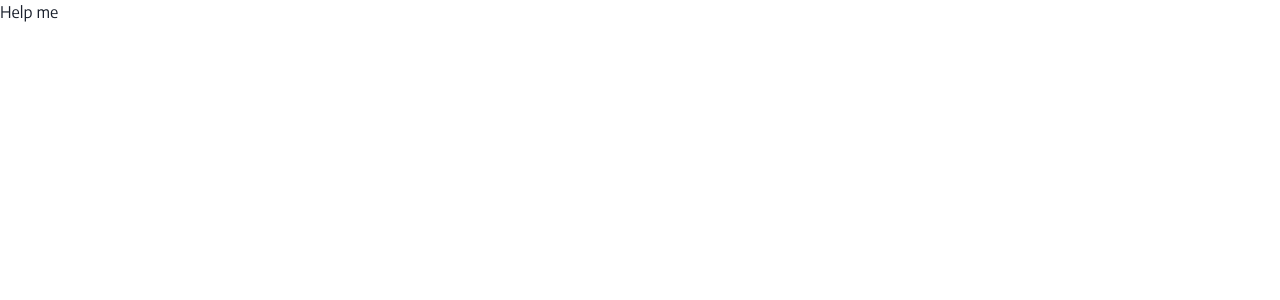
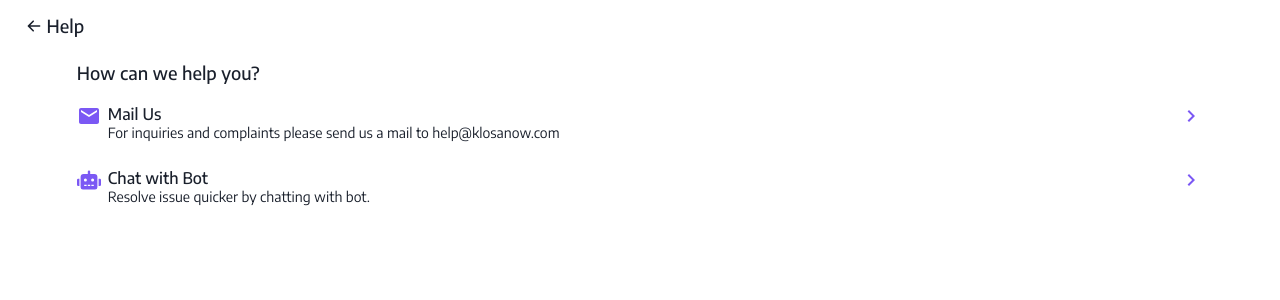
Before and after one commit to KlosaNow/klosanow-frontend, a React (Vite) app: page /help in a window 1280 px wide. Shown: the top 300 px of the page. Built offline with nearby package versions, Linux system fonts and the light colour scheme.

Commit message:
Add help component page

```diff
--- /dev/null
+++ b/src/components/Heading.tsx
@@ -0,0 +1,17 @@
+import { Link } from "react-router-dom";
+import { HiArrowLeft } from "react-icons/hi"
+
+const Heading = (props) => {
+  const { pageName } = props;
+
+  return (
+    <header className="section-heading">
+      <Link to="/">
+        <HiArrowLeft />
+      </Link>
+      <h2 className="heading2">{pageName}</h2>
+    </header>
+  );
+};
+
+export default Heading;
--- a/src/components/Help.tsx
+++ b/src/components/Help.tsx
@@ -1,6 +1,50 @@
-function Help() {
+import Heading from "./Heading";
+import "../styles/help.scss";
+import { MdEmail, MdKeyboardArrowRight } from "react-icons/md";
+import { FaRobot } from "react-icons/fa";
+
+const Help = () => {
   return (
-    <>Help me</>
+    <>
+      <Heading pageName="Help" />
+      <section className="help">
+        <h2 className="heading2 page-heading">How can we help you?</h2>
+
+        <div className="help-content">
+          <div className="help-items">
+            <div className="help-text">
+              <div className="icons">
+                <MdEmail />
+              </div>
+
+              <div>
+                <h3 className="heading3">Mail Us</h3>
+                <p className="p">For inquiries and complaints please send us a mail to help@klosanow.com</p>
+              </div>
+            </div>
+            <div className="icons">
+              <MdKeyboardArrowRight />
+            </div>
+          </div>
+
+          <div className="help-items">
+            <div className="help-text">
+              <div className="icons">
+                <FaRobot />
+              </div>
+
+              <div>
+                <h3 className="heading3">Chat with Bot</h3>
+                <p className="p">Resolve issue quicker by chatting with bot.</p>
+              </div>
+            </div>
+            <div className="icons">
+              <MdKeyboardArrowRight />
+            </div>
+          </div>
+        </div>
+      </section>
+    </>
   )
 }
 
--- /dev/null
+++ b/src/styles/generalStyling.scss
@@ -0,0 +1,31 @@
+* {
+  margin: 0;
+  padding: 0;
+  box-sizing: border-box;
+}
+
+body {
+  color: #2A2A2A;
+  font-family: 'Encode Sans', sans-serif;
+}
+
+.heading2 {
+  @include font(18px, 22px, 500);
+}
+
+.heading3 {
+  @include font(16px, 20px, 500);
+}
+
+.p {
+  @include font(14px, 18px, 400);
+}
+
+.page-heading {
+  margin-bottom: 20px;
+}
+
+.icons {
+  font-size: 24px;
+  color: #7B58F4 !important;
+}
--- /dev/null
+++ b/src/styles/help.scss
@@ -0,0 +1,28 @@
+@import url('https://fonts.googleapis.com/css2?family=Encode+Sans:wght@300;400;500;600;700&display=swap');
+@import "./mxins.scss";
+@import "./generalStyling.scss";
+
+.section-heading {
+  display: flex;
+  gap: 5px;
+  align-items: center;
+  padding: 15px 2%;
+}
+
+.help {
+  padding: 10px 6%;
+
+  .help-content {
+    @include flex(column, flex-start, center, 26px);
+
+    .help-items {
+      width: 100%;
+      @include flex(row, flex-start, space-between, 10px);
+
+      .help-text {
+        @include flex(row, flex-start, flex-start, 7px);
+        flex: 80%;
+      }
+    }
+  }
+}
--- /dev/null
+++ b/src/styles/mxins.scss
@@ -0,0 +1,15 @@
+// My mixins
+
+@mixin font($size, $line, $weight) {
+  font-size: $size;
+  font-weight: $weight;
+  line-height: $line;
+}
+
+@mixin flex($direction, $align, $justify, $gap) {
+  display: flex;
+  align-items: $align;
+  justify-content: $justify;
+  flex-direction: $direction;
+  gap: $gap;
+}
```
Also changed, not shown: 2 other files (tests, documents, lock files or other folders).
